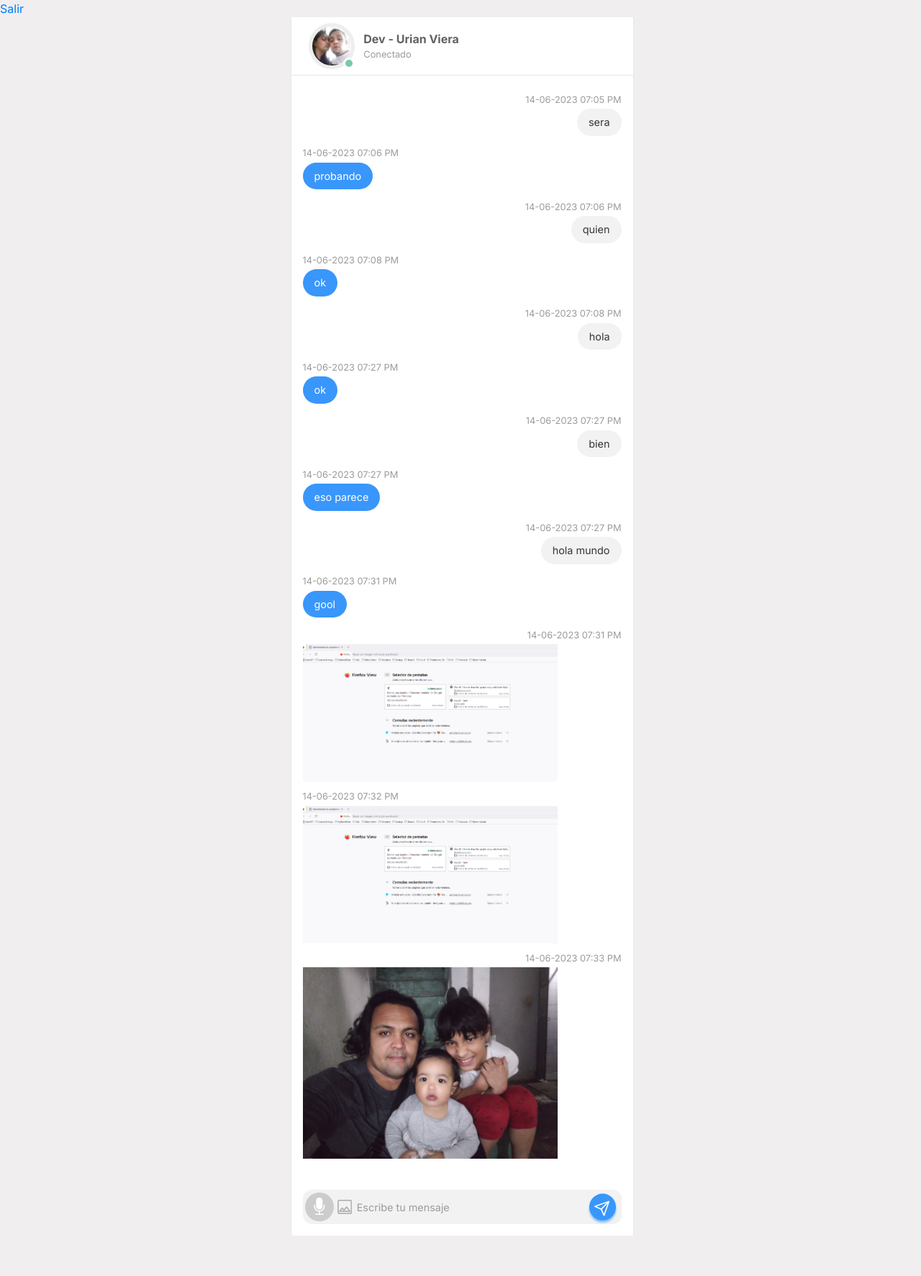
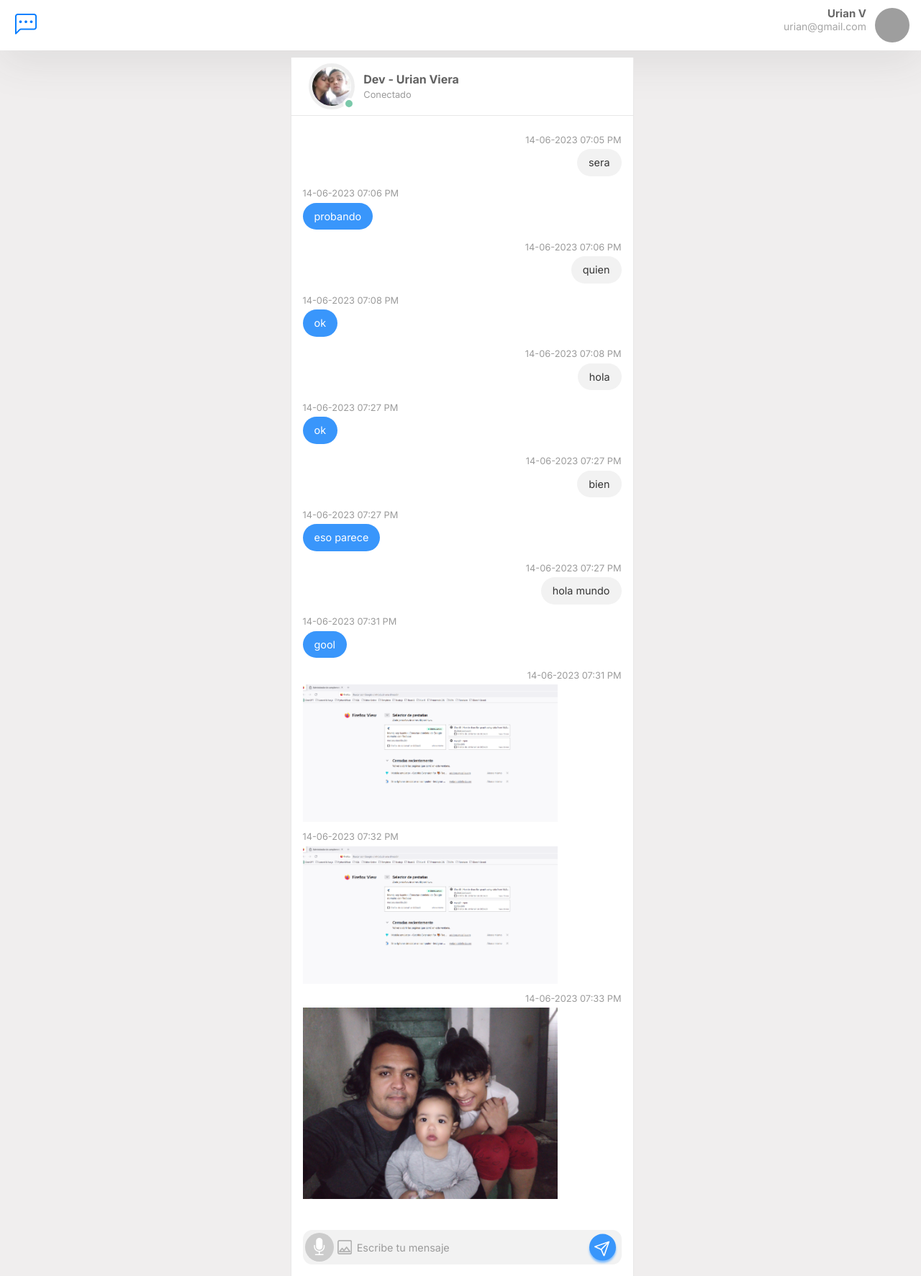
Before and after one commit to urian121/Sala-de-Chat-en-Tiempo-Real-con-Python-Flask-SocketIO-y-MySQL, a Flask app: page /home in a window 1280 px wide. Shown: the whole page at 72% size. Before the commit the page ends 1717 px from the top, so only its background shows below. Run offline with Flask 3, Linux system fonts and the light colour scheme; a user stored in the database is signed in; data comes from the database, SQL or seed files in the repository; some libraries are stand-ins or nearby versions; grey boxes are pictures that could not be loaded.

Commit message:
agregando menu nav

```diff
--- a/my-chat-room/static/css/chat.css
+++ b/my-chat-room/static/css/chat.css
@@ -79,6 +79,8 @@ body {
     Main
 ====================================== */
 .messages-page {
+  /* position: fixed;*/
+  margin-top: 10px;
   height: 100vh;
 }
 .messages-page__header {
--- a/my-chat-room/static/css/login.css
+++ b/my-chat-room/static/css/login.css
@@ -75,7 +75,7 @@ h6 {
   width: 100%;
   border-radius: 2px;
   border: 1px solid #cec6c6;
-  color: #ccc;
+  color: #333;
   padding: 0.5rem 1rem;
   line-height: 1.3rem;
 }
--- /dev/null
+++ b/my-chat-room/static/css/nav.css
@@ -0,0 +1,137 @@
+nav {
+  /*position: fixed;*/
+  top: 0;
+  left: 0;
+  width: 100%;
+  height: 70px;
+  background: #fff;
+  padding: 16px;
+  display: flex;
+  justify-content: space-between;
+  align-items: center;
+  box-shadow: 0px 15px 60px rgba(62, 62, 62, 0.102) !important;
+}
+
+/* menu toggle */
+.menu-toggle {
+  position: relative;
+  width: 40px;
+  height: 40px;
+  display: flex;
+  justify-content: center;
+  align-items: center;
+}
+h3 {
+  font-size: 15px !important;
+}
+.bi-chat-left-dots {
+  font-size: 30px;
+}
+
+/* profile menu */
+
+.profile {
+  position: relative;
+  display: flex;
+  justify-content: flex-end;
+  align-items: center;
+  gap: 12px;
+  cursor: pointer;
+  text-align: end;
+}
+
+.profile h3 {
+  text-align: end;
+  line-height: 1;
+  margin-bottom: 4px;
+  font-weight: 600;
+}
+
+.profile p {
+  line-height: 1;
+  font-size: 14px;
+  opacity: 0.6;
+}
+
+.profile .img-box {
+  position: relative;
+  width: 48px;
+  height: 48px;
+  border-radius: 50%;
+  overflow: hidden;
+}
+
+.profile .img-box img {
+  position: absolute;
+  top: 0;
+  left: 0;
+  width: 100%;
+  height: 100%;
+  object-fit: cover;
+}
+
+/* menu (the right one) */
+
+.menu {
+  position: absolute;
+  top: 85px;
+  right: 5px;
+  width: 200px;
+  min-height: 100px;
+  background: #fff;
+  box-shadow: 0 10px 20px rgba(0, 0, 0, 0.2);
+  opacity: 0;
+  transform: translateY(-10px);
+  visibility: hidden;
+  transition: 300ms;
+  z-index: 1;
+}
+
+.menu::before {
+  content: "";
+  position: absolute;
+  top: -10px;
+  right: 14px;
+  width: 20px;
+  height: 20px;
+  background: #fff;
+  transform: rotate(45deg);
+  z-index: -1;
+}
+
+.menu.active {
+  opacity: 1;
+  transform: translateY(0);
+  visibility: visible;
+}
+
+/* menu links */
+
+.menu ul {
+  position: relative;
+  display: flex;
+  flex-direction: column;
+  z-index: 10;
+  background: #fff;
+}
+
+.menu ul li {
+  list-style: none;
+}
+
+.menu ul li:hover {
+  background: #eee;
+}
+
+.menu ul li a {
+  text-decoration: none;
+  color: #000;
+  display: flex;
+  align-items: center;
+  padding: 15px 20px;
+  gap: 6px;
+}
+
+.menu ul li a i {
+  font-size: 1.2em;
+}
--- a/my-chat-room/templates/public/includes/links_css.html
+++ b/my-chat-room/templates/public/includes/links_css.html
@@ -8,6 +8,7 @@
 <link
   rel="stylesheet"
   href="https://cdnjs.cloudflare.com/ajax/libs/twitter-bootstrap/4.5.0/css/bootstrap.min.css" />
+<link rel="stylesheet" href="{{ url_for('static', filename='css/nav.css') }}" />
 <link
   rel="stylesheet"
   href="{{ url_for('static', filename='css/chat.css') }}" />
--- a/my-chat-room/templates/public/includes/links_js.html
+++ b/my-chat-room/templates/public/includes/links_js.html
@@ -11,3 +11,11 @@
   src="{{ url_for('static', filename='js/process_audio.js') }}"
   type="module"></script>
 <script src="{{ url_for('static', filename='js/loader.js') }}"></script>
+
+<script>
+  let profile = document.querySelector(".profile");
+  let menu = document.querySelector(".menu");
+  profile.onclick = function () {
+    menu.classList.toggle("active");
+  };
+</script>
--- /dev/null
+++ b/my-chat-room/templates/public/includes/nav.html
@@ -0,0 +1,36 @@
+<nav>
+  <div class="menu-toggle">
+    <a href="/">
+      <i class="bi bi-chat-left-dots"></i>
+    </a>
+  </div>
+  <div class="profile">
+    <div class="user">
+      <h3>Urian V</h3>
+      <p>urian@gmail.com</p>
+    </div>
+    <div class="img-box">
+      <img
+        src="https://i.postimg.cc/BvNYhMHS/user-img.jpg"
+        alt="some user image" />
+    </div>
+  </div>
+  <div class="menu">
+    <ul>
+      <li>
+        <a href="#"><i class="ph-bold bi bi-person"></i>&nbsp;Perfil</a>
+      </li>
+      <li>
+        <a href="#"><i class="ph-bold bi bi-gear"></i>&nbsp;Configuración</a>
+      </li>
+      <li>
+        <a href="#"><i class="ph-bold bi-question-diamond"></i>&nbsp;Ayuda</a>
+      </li>
+      <li>
+        <a href="/cerrar-session"
+          ><i class="ph-bold bi bi-box-arrow-right"></i>&nbsp;Cerar sesión</a
+        >
+      </li>
+    </ul>
+  </div>
+</nav>
--- a/my-chat-room/templates/public/inicio.html
+++ b/my-chat-room/templates/public/inicio.html
@@ -9,7 +9,9 @@
   </head>
   <body>
     {% include 'public/includes/loader.html' %}
-    <a href="/cerrar-session">Salir</a>
+    <!---->
+    {% include 'public/includes/nav.html' %}
+
     <div class="home-page__content messages-page">
       <div class="container-fluid h-100">
         <div class="row px-0 h-100">
```
Also changed, not shown: my-chat-room/templates/public/login/register.html (+35 -1 lines), my-chat-room/static/archivos_chat/c94557fcb32946f79c708ead155de6d0.PNG (added).
